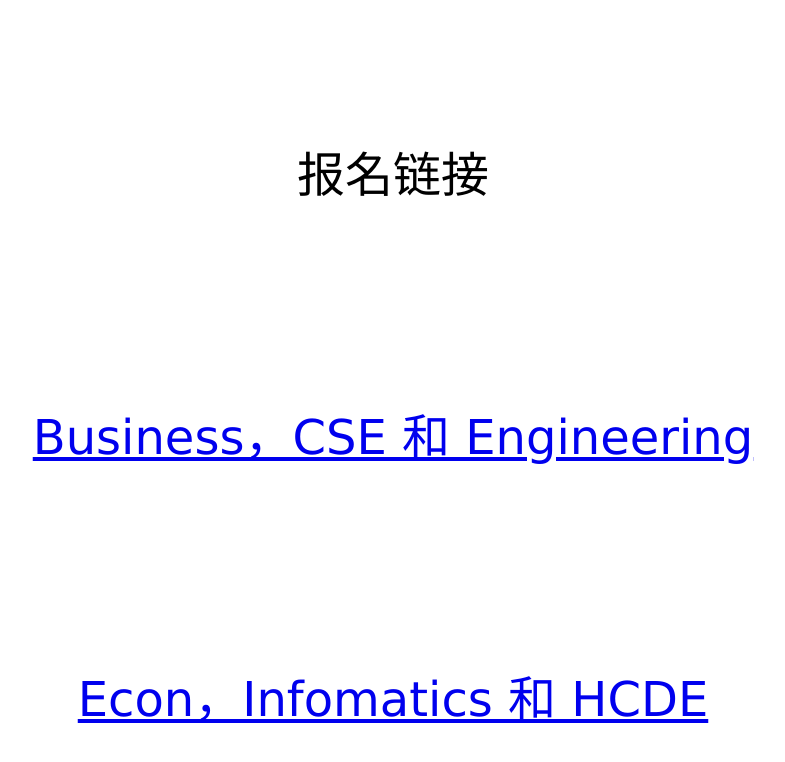
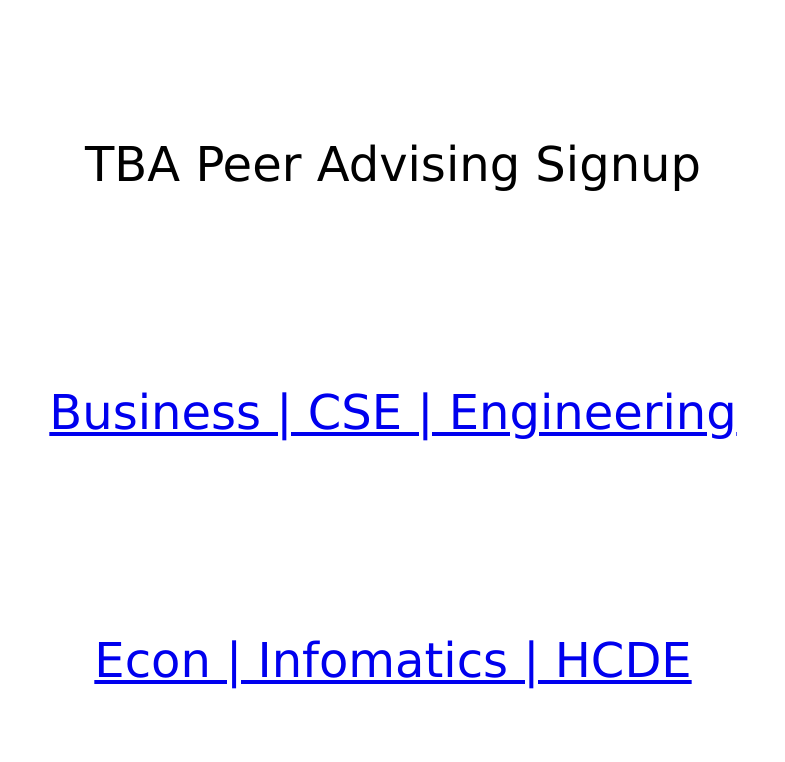
Before and after one commit to leontaolong/tba_peer_advising, a plain HTML site: page index.html in a window 1280 px wide. Shown: the whole page, without its empty margins (247-1032 px from the left). Drawn offline with Linux system fonts and the light colour scheme.

Commit message:
English version

```diff
--- a/index.html
+++ b/index.html
@@ -12,11 +12,11 @@
 <body>
     <div style="text-align:center; padding:4em;">
     <div style="padding:2em;"></div>
-    <div style="font-family:'Lucida Sans', 'Lucida Sans Regular', 'Lucida Grande', 'Lucida Sans Unicode', Geneva, Verdana, sans-serif; font-size:3em; margin-bottom:3em;">报名链接<div>
+    <div style="font-family:'Lucida Sans', 'Lucida Sans Regular', 'Lucida Grande', 'Lucida Sans Unicode', Geneva, Verdana, sans-serif; font-size:3em; margin-bottom:3em;">TBA Peer Advising Signup<div>
     <div style="padding:2em;"></div>
-    <a style="font-family:'Lucida Sans', 'Lucida Sans Regular', 'Lucida Grande', 'Lucida Sans Unicode', Geneva, Verdana, sans-serif; font-size:1em; padding-top:3em;" href="http://www.slyreply.com/app/sheets/tf5y5ba4e4ej/">Business，CSE 和 Engineering</a> <br/>
+    <a style="font-family:'Lucida Sans', 'Lucida Sans Regular', 'Lucida Grande', 'Lucida Sans Unicode', Geneva, Verdana, sans-serif; font-size:1em; padding-top:3em;" href="http://www.slyreply.com/app/sheets/tf5y5ba4e4ej/">Business | CSE | Engineering</a> <br/>
     <div style="padding:2em;"></div>
-    <a style="font-family:'Lucida Sans', 'Lucida Sans Regular', 'Lucida Grande', 'Lucida Sans Unicode', Geneva, Verdana, sans-serif; font-size:1em; padding-top:3em;" href="http://www.slyreply.com/app/sheets/tixw91z2eeuu/">Econ，Infomatics 和 HCDE</a>
+    <a style="font-family:'Lucida Sans', 'Lucida Sans Regular', 'Lucida Grande', 'Lucida Sans Unicode', Geneva, Verdana, sans-serif; font-size:1em; padding-top:3em;" href="http://www.slyreply.com/app/sheets/tixw91z2eeuu/">Econ | Infomatics | HCDE</a>
     </div>
 </body>
 </html>
```
